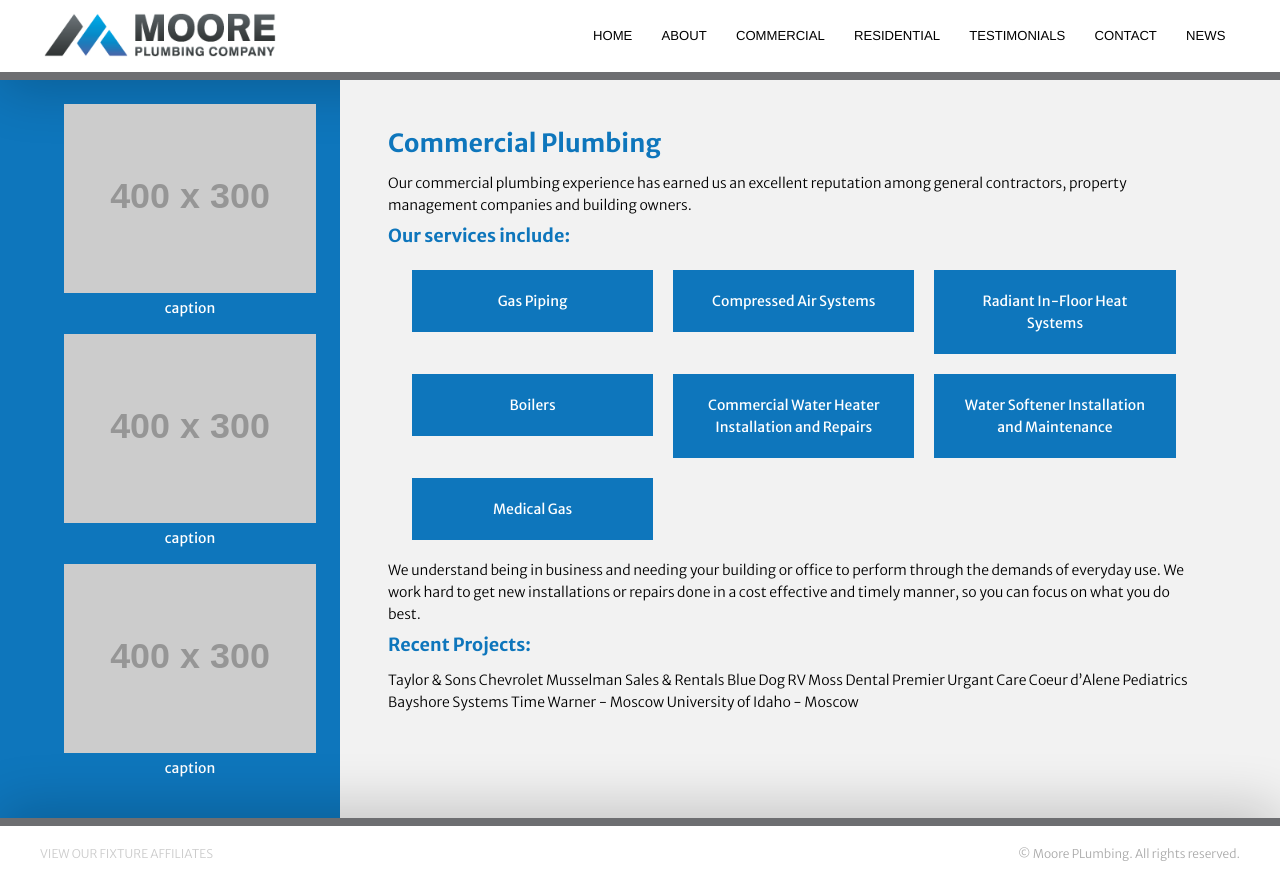
After one commit to SavorWeb/moore, a PHP site: page /commercial.php in a window 1280 px wide. The commit adds this page. Run offline with PHP 8.4, Linux system fonts and the light colour scheme; grey boxes labelled with a size stand in for pictures from a placeholder-image service; some libraries are stand-ins or nearby versions.

Commit message:
progression

```diff
--- a/_/css/add-ons/_module-typeset.scss
+++ b/_/css/add-ons/_module-typeset.scss
@@ -41,6 +41,9 @@
 
 // Use on parent element to style elements within. E.g an article page
 .typeset {
+	h1, h2, h3, h4, h5, h6 {
+		font-weight: bold;
+	}
 	.headline	{ @extend .as-heading__headline; 	@extend .as-heading__headline--typeset; }
 	h1			{ @extend .as-heading__largest; 	@extend .as-heading__largest--typeset; }
 	h2 			{ @extend .as-heading__large; 		@extend .as-heading__large--typeset; }
--- a/_/css/libs/_settings.scss
+++ b/_/css/libs/_settings.scss
@@ -72,7 +72,7 @@ $action-respond						: lighten($primary, 15%);
 // Eg. A h1 can be smaller visually, than a h4.
 $alpha   	: 42px;
 $beta		: 25px;
-$gamma		: 28px;
+$gamma		: 18px;
 $delta		: 26px;
 $epsilon	: 24px;
 $zeta		: 20px;
--- a/_/css/modules/_navigation.scss
+++ b/_/css/modules/_navigation.scss
@@ -9,11 +9,13 @@
 	background-color: $pos;
 	overflow-x: hidden;
 	border-bottom: solid 8px $secondary;
+	box-shadow: 0 10px 55px rgba(0,0,0,0.2);
 
 	.logo {
 		display: block;
 		float: left;
-		max-width: 70%;
+		max-width: 50%;
+		margin-top: 8px;
 		img {
 			width: 100%;
 		}
@@ -87,10 +89,10 @@
 				a {
 
 					@extend .sans;
-					font-size: em-font(15px);
+					font-size: em-font(20px);
 					display: inline-block;
 					width: 100%;
-					color: $neg;
+					color: $pos;
 					padding: 25px 5px;
 					background-color: transparent;
 
@@ -100,7 +102,16 @@
 
 					&:hover, &:active {
 						color: $pos;
+						background-color: $primary;
+					}
+
+					@include break($d) {
+					font-size: em-font(15px);
+					color: $neg;
+					&:hover, &:active {
+						color: $pos;
 						background-color: $secondary;
+					}
 					}
 				}
 			}
--- a/_/css/screen.scss
+++ b/_/css/screen.scss
@@ -31,6 +31,10 @@ body {
 	color: $pos;
 }
 
+html, body {
+	overflow-x: hidden;
+}
+
 a {
 	color: $action;
 	text-decoration: none;
@@ -39,6 +43,31 @@ a {
 	}
 	&:not(>img) {
 		@include force-wrap;
+	}
+}
+
+.clearfix:after {
+     visibility: hidden;
+     display: block;
+     font-size: 0;
+     content: " ";
+     clear: both;
+     height: 0;
+     }
+.clearfix { display: inline-block; }
+/* start commented backslash hack \*/
+* html .clearfix { height: 1%; }
+.clearfix { display: block; }
+/* close commented backslash hack */
+
+.padded {
+	padding: 2%;
+}
+
+.mohide {
+	display: none !important;
+	@include break($d) {
+		display: block !important;
 	}
 }
 
@@ -98,6 +127,66 @@ a {
 		}
 	}
 }
+
+.side-photo {
+	margin-bottom: 15px;
+	img {
+		width: 100%;
+	}
+	p {
+		text-align: center;
+		span {
+			display: block;
+			clear: both;
+			font-weight: lighter;
+		}
+	}
+}
+
+.grey-bg {
+	p {
+		color: darken($pos, 10%);
+		margin-bottom: 25px;
+	}
+
+	@include break($d) {
+		h1, h2 {
+			color: $primary;
+		}
+		background-color: darken($pos, 5%);
+		p {color: $neg;}
+		box-shadow: 25rem 25rem 0 25rem darken($pos, 5%);
+	}
+	&.padded {
+		@include break($d) {
+			padding: 4%;
+		}
+	}
+	ul {
+		color: $neg;
+	}
+	.features {
+		width: 100%;
+		display: block;
+		clear: both;
+		li {
+			list-style-type: none;
+			width: 40%;
+			float: left;
+			background-color: $pos;
+			color: $neg;
+			text-align: center;
+			padding: 20px;
+			margin: 10px !important;
+			@include break($d) {
+				width: 30%;
+				background-color: $primary;
+				color: $pos;
+			}
+		}
+	}
+}
+
 ////////////
 // LAYOUT //
 ////////////
@@ -139,22 +228,37 @@ a {
 	padding: 0px 20px 10px;
 }
 
-.padded {
-	padding: 2%;
-}
-
 .border-b {
 	border-bottom: 2px solid $neg;
-	padding: 10px 0;
+	padding: 10px 0 25px;
 	margin-bottom: 15px;
 	&:last-of-type {
 		border-bottom-width: 0;
 	}
+	small {
+		margin-bottom: 5px;
+		display: block;
+	}
 }
 
 footer {
+	box-shadow: 0 -10px 55px rgba(0,0,0,0.2);
+	border-top: solid $secondary 8px;
 	background-color: $pos;
 	color: $neg;
+	padding: 20px 0;
+	color: #aaa;
+	font-size: 12px;
+	font-weight: lighter;
+	position: relative;
+	z-index: 5;
+	a {
+		text-transform: uppercase;
+		color: #ccc;
+	}
+	small {
+		float: right;
+	}
 }
 
 /* ::Import styles */
--- a/_/inc/foot.php
+++ b/_/inc/foot.php
@@ -1,6 +1,8 @@
 <footer>
+<div class="row">
 <a href="#">View our Fixture Affiliates</a>
 <small>© Moore PLumbing. All rights reserved.</small>
+</div>
 		</footer>
 
 
--- a/_/inc/head.php
+++ b/_/inc/head.php
@@ -22,19 +22,19 @@
 	<header class="pagehead pullwidth">
 		<section class="row">
 
-			<a class="logo" href="/"><img src="_/img/logo.png" alt=""></a>
+			<a class="logo" href="/moore/"><img src="_/img/logo.png" alt=""></a>
 
 			<button type="button" role="button" id="nav-toggle" class="lines-button x2"><span class="lines"></span></button>
 
 			<nav class="nav-collapse">
 				<ul>
-					<li><a href="/news">news</a></li>
-					<li><a href="/contact">contact</a></li>
-					<li><a href="/testimonials">testimonials</a></li>
-					<li><a href="/residential">residential</a></li>
-					<li><a href="/commercial">commercial</a></li>
-					<li><a href="/about">about</a></li>
-					<li><a href="/">home</a></li>
+					<li><a href="/moore/news">news</a></li>
+					<li><a href="/moore/contact">contact</a></li>
+					<li><a href="/moore/testimonials">testimonials</a></li>
+					<li><a href="/moore/residential">residential</a></li>
+					<li><a href="/moore/commercial">commercial</a></li>
+					<li><a href="/moore/about">about</a></li>
+					<li class="mohide"><a href="/moore/">home</a></li>
 				</ul>
 			</nav>
 	</section>
--- /dev/null
+++ b/commercial.php
@@ -0,0 +1,57 @@
+<?php include("_/inc/head.php"); ?>
+
+<div class="row">
+	<div class="colspan12-3 colspan6-2 padded colspan2-2 as-grid">
+		<div class="side-photo">
+			<img class="editable" alt="photo" id="photo1" src="http://www.placehold.it/400x300" alt="">
+			<p class="editable">caption</p>
+		</div>
+		<div class="side-photo">
+			<img class="editable" alt="photo" id="photo2" src="http://www.placehold.it/400x300" alt="">
+			<p class="editable">caption</p>
+		</div>
+		<div class="side-photo">
+			<img class="editable" alt="photo" id="photo3" src="http://www.placehold.it/400x300" alt="">
+			<p class="editable">caption</p>
+		</div>
+	</div>
+	<div id="content" class="colspan12-9 colspan6-4 colspan2-2 as-grid padded typeset grey-bg editable">
+
+		<h1>Commercial Plumbing</h1>
+		<p>
+Our commercial plumbing experience has earned us an excellent reputation among general contractors, property management companies and building owners.</p>
+
+<h2>Our services include:</h2>
+<ul class="clearfix features">
+<li>Gas Piping</li>
+<li>Compressed Air Systems</li>
+<li>Radiant In-Floor Heat Systems</li>
+<li>Boilers</li>
+<li>Commercial Water Heater Installation and Repairs</li>
+<li>Water Softener Installation and Maintenance</li>
+<li>Medical Gas </li>
+</ul>
+<p>
+We understand being in business and needing your building or office to perform through the demands of everyday use.  We work hard to get new installations or repairs done in a cost effective and timely manner, so you can focus on what you do best.
+</p>
+
+
+
+<h2>Recent Projects:
+</h2>
+<p>
+Taylor & Sons Chevrolet
+Musselman Sales & Rentals
+Blue Dog RV
+
+Moss Dental
+Premier Urgant Care
+Coeur d’Alene Pediatrics
+Bayshore Systems
+Time Warner - Moscow
+University of Idaho - Moscow
+</p>
+	</div>
+</div>
+
+<?php include("_/inc/foot.php"); ?>
```
Also changed, not shown: _/css/screen.css (+173 -11 lines), about.php (added, +36 -0 lines), index.php (+7 -6 lines), residential.php (added, +39 -0 lines), templates/side-img.php (added, +36 -0 lines), _/css/screen.min.css.
